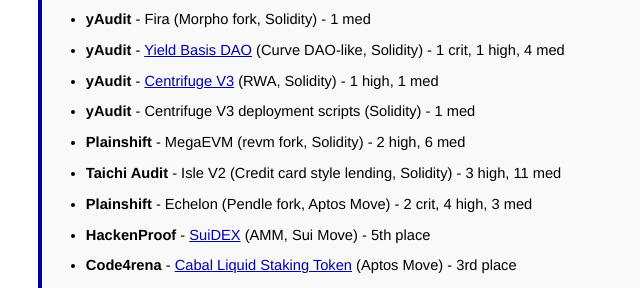
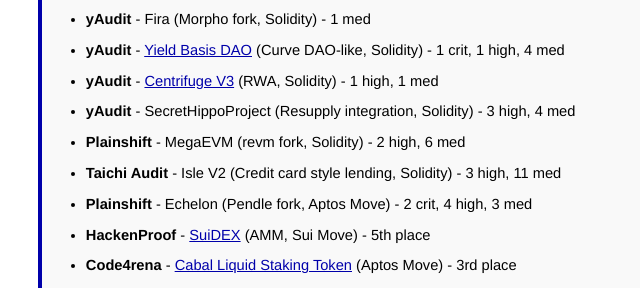
Before and after one commit to ret2basic/ret2basic.github.io, a Jekyll site: the page built from index.html, in a window 1280 px wide and 900 px high, scrolled down 532 px. Shown: the part 157-445 px from the top of the window, without its empty margins (294-934 px from the left). Built offline with Jekyll 4.4.1, drawn with Linux system fonts in a browser that asks for light colours.

Commit message:
Update work experience audit entry

```diff
--- a/index.html
+++ b/index.html
@@ -29,7 +29,7 @@
         <li><strong>yAudit</strong> - Fira</a> (Morpho fork, Solidity) - 1 med</li>
         <li><strong>yAudit</strong> - <a href="https://reports.electisec.com/2025-07-YieldBasis-Update" target="_blank">Yield Basis DAO</a> (Curve DAO-like, Solidity) - 1 crit, 1 high, 4 med</li>
         <li><strong>yAudit</strong> - <a href="https://reports.electisec.com/2025-07-centrifuge" target="_blank">Centrifuge V3</a> (RWA, Solidity) - 1 high, 1 med</li>
-        <li><strong>yAudit</strong> - Centrifuge V3 deployment scripts (Solidity) - 1 med</li>
+        <li><strong>yAudit</strong> - SecretHippoProject (Resupply integration, Solidity) - 3 high, 4 med</li>
         <li><strong>Plainshift</strong> - MegaEVM (revm fork, Solidity) - 2 high, 6 med</li>
         <li><strong>Taichi Audit</strong> - Isle V2 (Credit card style lending, Solidity) - 3 high, 11 med</li>
         <li><strong>Plainshift</strong> - Echelon (Pendle fork, Aptos Move) - 2 crit, 4 high, 3 med</li>
```
